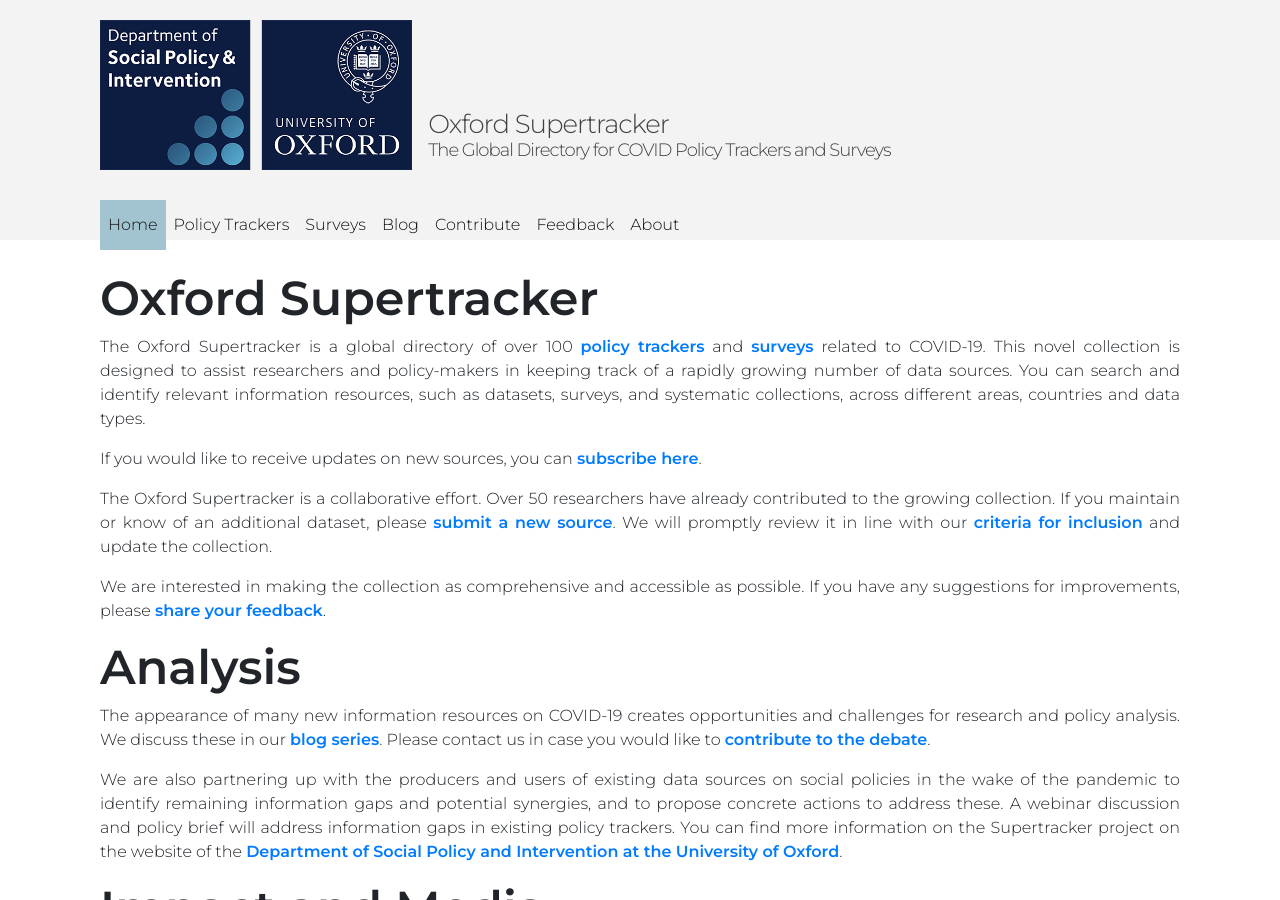
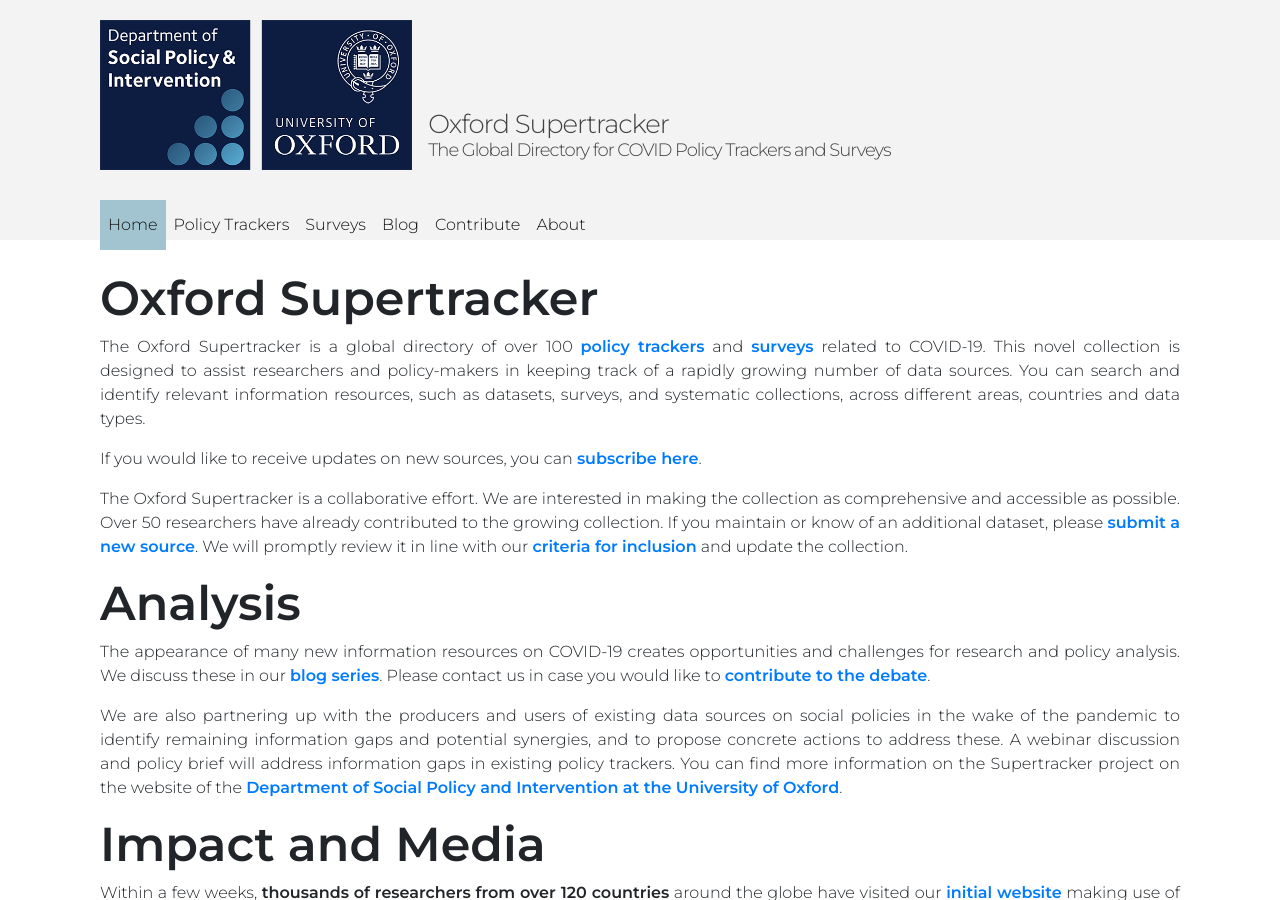
Before and after one commit to lukaslehner/supertracker, a Jekyll site: the page built from index.md, in a window 1280 px wide and 900 px high. Built offline with Jekyll 4.4.1, drawn with Linux system fonts in a browser that asks for light colours.

Commit message:
update: remove Feedback page and redirect

```diff
--- a/index.md
+++ b/index.md
@@ -14,9 +14,7 @@ The Oxford Supertracker is a global directory of over 100 **[policy trackers](po
 
 If you would like to receive updates on new sources, you can **[subscribe here](#subscribe)**.
 
-The Oxford Supertracker is a collaborative effort. Over 50 researchers have already contributed to the growing collection. If you maintain or know of an additional dataset, please **[submit a new source](submit-a-tracker/)**. We will promptly review it in line with our **[criteria for inclusion](documentation/)** and update the collection.
-
-We are interested in making the collection as comprehensive and accessible as possible. If you have any suggestions for improvements, please **[share your feedback](submit-feedback/)**.
+The Oxford Supertracker is a collaborative effort. We are interested in making the collection as comprehensive and accessible as possible. Over 50 researchers have already contributed to the growing collection. If you maintain or know of an additional dataset, please **[submit a new source](submit-a-tracker/)**. We will promptly review it in line with our **[criteria for inclusion](documentation/)** and update the collection.
 
 # Analysis
 
```
Also changed, not shown: 03_blog.md (+1 -1 lines), 05_submit-a-tracker.md (+0 -2 lines), feedback.md (added, +7 -0 lines), _drafts/06_feedback.md (renamed from 06_feedback.md).
